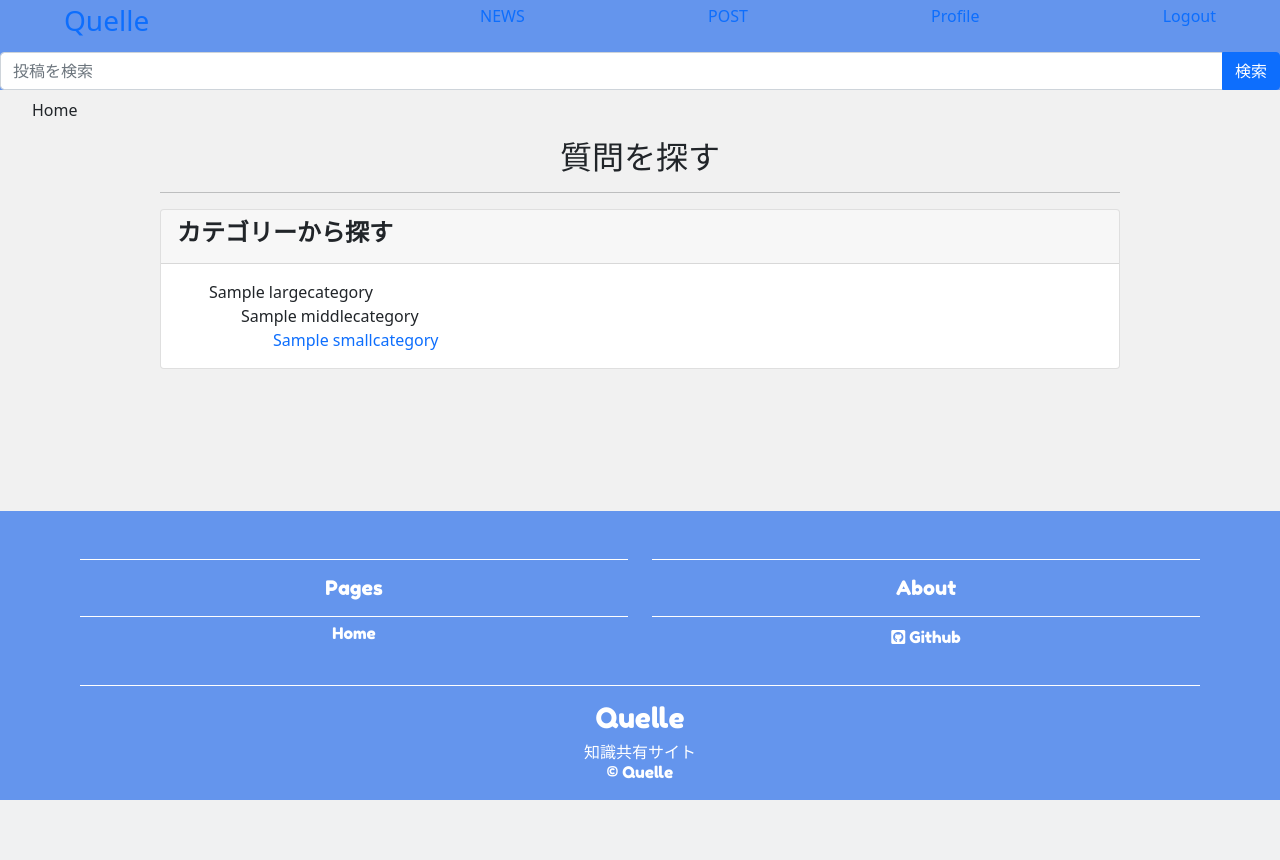
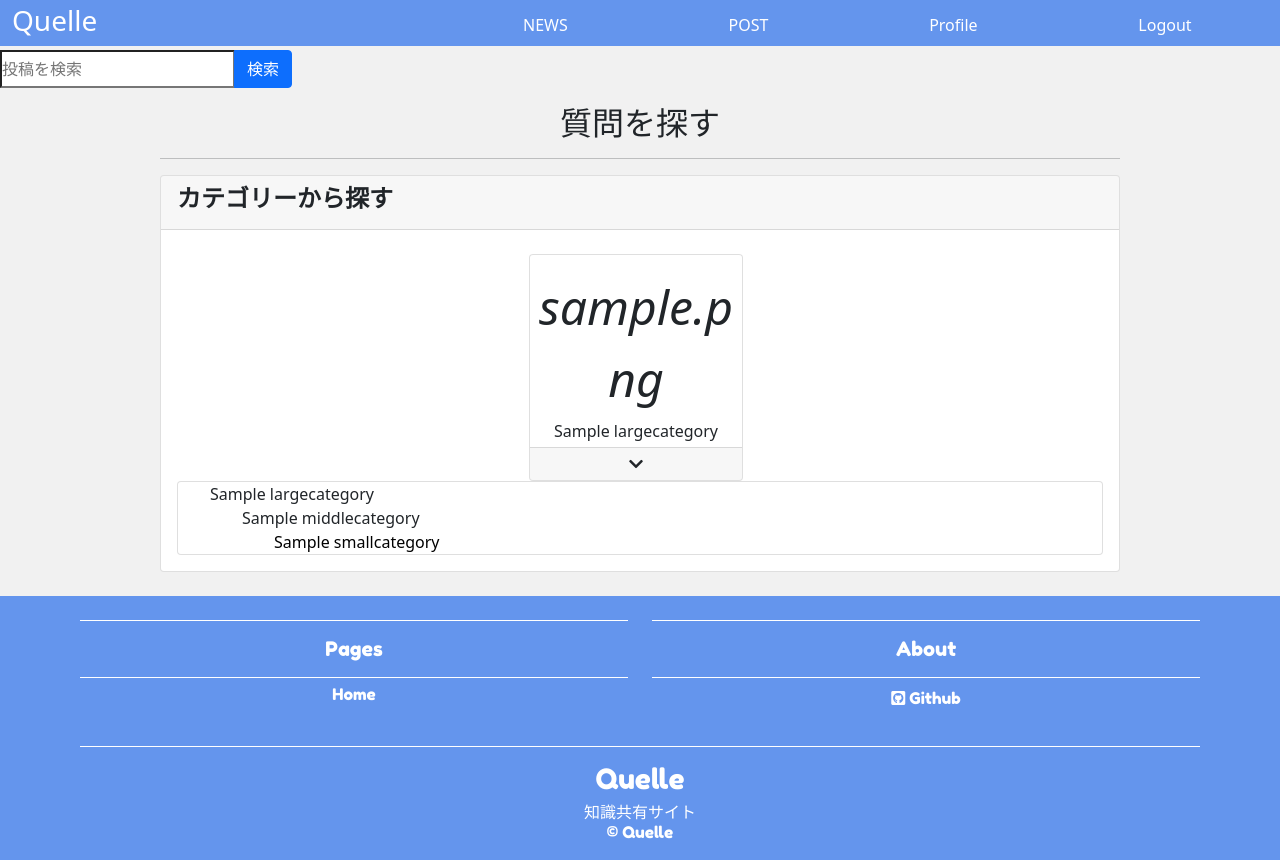
Before and after one commit to akihiro-hosoya/quelle, a Django app: page / in a window 1280 px wide. Before the commit the page ends 800 px from the top, so only its background shows below. Run offline with Django 3.2, Linux system fonts and the light colour scheme; a user stored in the database is signed in; tables that the repository leaves empty hold one stand-in row (values such as "Sample post"); some libraries are stand-ins or nearby versions.

Commit message:
デザイン修正

```diff
--- a/accounts/templates/accounts/login.html
+++ b/accounts/templates/accounts/login.html
@@ -1,10 +1,6 @@
 {% extends 'accounts/accounts_base.html' %}
 {% load widget_tweaks %}
 {% load static %}
-
-{% block bread %}
-{% endblock %}
-
 
 {% block content %}
     <div class="row">
--- a/accounts/templates/accounts/logout.html
+++ b/accounts/templates/accounts/logout.html
@@ -1,12 +1,6 @@
 {% extends 'accounts/accounts_base.html' %}
 
 {% load static %}
-
-{% block bread %}
-<li class="breadcrumb-item"><a href="/">Home</a></li>
-<li class="breadcrumb-item">ログアウト</li>
-{% endblock %}
-
 
 {% block content %}
     <div class="row">
--- a/accounts/templates/accounts/profile.html
+++ b/accounts/templates/accounts/profile.html
@@ -1,11 +1,6 @@
 {% extends 'accounts/accounts_base.html' %}
 {% load widget_tweaks %}
 {% load static %}
-
-{% block bread %}
-<li class="breadcrumb-item"><a href="/">Home</a></li>
-<li class="breadcrumb-item">プロフィール</li>
-{% endblock %}
 
 {% block content %}
 <div class="row">
--- a/accounts/templates/accounts/signup.html
+++ b/accounts/templates/accounts/signup.html
@@ -1,10 +1,6 @@
 {% extends 'accounts/accounts_base.html' %}
 {% load widget_tweaks %}
 {% load static %}
-
-{% block bread %}
-{% endblock %}
-
 
 {% block content %}
     <div class="row">
--- a/forum/static/css/style.css
+++ b/forum/static/css/style.css
@@ -17,13 +17,13 @@ main {
 
 dl, ol, ul {
     margin-top: 0;
-    margin-bottom: 0rem;
+    margin-bottom: 0;
     list-style: none;
 }
 
 a {
     text-decoration: none;
-    color: #;
+    color: #000;
     display: block;
 }
 
@@ -40,46 +40,40 @@ p {
     background: linear-gradient(transmiddle 70%, #dc143c 90%);
     font-weight: bold;
 }
+.all {
+    padding: auto;
+    width: 100%;
+}
+header, main, footer {
+    width: ;
+}
+
+header, footer {
+    background-color: #6495ed;
+}
 
 /* ---------- Navigation ---------- */
-header {
-    background-color: #6495ed;
+.nav-wrap {
+    margin: auto;
 }
-.nav-wrap {
-    display: grid;
-    grid-template-columns: 5% 30% 60% 5%;
-    grid-template-rows: 1fr 1fr;
+.nav-title h3 {
+    color: #fff;
 }
-.nav-title {
-    grid-column: 2;
-    grid-row: 1/3;
+.nav-item a {
+    color: #fff;
+    padding-left: 0.5em;
 }
-.nav-list {
-    grid-column: 3;
-    grid-row: 1;
+.search {
     display: flex;
-    justify-content: space-between;
-    margin-bottom: 0;
-}
-.nav-item {
-}
-.nav-search {
-    grid-column: 3;
-    grid-row: 2;
-    padding: ;
+    justify-content: end;
 }
 
-
-/* ---------- パンくずリスト ---------- */
-.bread {
-    margin-top: 0.5rem;
-    display: flex;
+/* Index */
+.dropdown-item a {
+    display: block;
 }
-.breadcrumb {
-    background-color: #fff;
-}
-.breadcrumb-item + .breadcrumb-item::before {
-    content: "\0bb"
+.dropdown-item:hover {
+    background-color: #f08080;
 }
 
 /* News */
@@ -129,7 +123,6 @@ header {
 .form-control:focus {
     box-shadow: none;
 }
-
 .account_card {
     width: 400px;
     border: 0;
@@ -138,76 +131,8 @@ header {
     margin-bottom: 1rem;
 }
 
-
-
-
-/* ---------- Search欄 ----------
-.fa-caret-right {
-    float: right;
-    margin-top: 0.3rem;
-}
-
-.dm_1st_sub {
-    color: #fff;
-}
-.dm_1st_sub:hover {
-    color: #00008b;
-}
-
-.dm_2nd {
-    position: absolute;
-    height: 230px;
-    width: 190px;
-    background: #EEE;
-    visibility: hidden;
-    }		    */
-/* .dm_2nd_sub {
-    position: relative;
-    } */
-/* .dm_2nd_sub:hover .dm_3rd {
-    visibility: visible;
-    }
-
-.dm_1st:hover .dm_2nd {
-    visibility: visible;
-    }
-
-.dm_3rd {
-    position: absolute;
-    top: 0;
-    left: 190px;
-    height: 230px;
-    width: 100%;
-    background: #EEE;
-    visibility: hidden;
-    } */
-/* .dm_3rd_sub {
-    position: relative;
-    } */
-
-/* .dm_4th {
-    position: absolute;
-    top: 0;
-    left: 190px;
-    height: 230px;
-    width: 120%;
-    background: #EEE;
-    visibility: hidden;
-    }
-.dm_3rd_sub:hover .dm_4th {
-    visibility: visible;
-    } */
-
-.dropdown-item a {
-    display: block;
-}
-.dropdown-item:hover {
-    background-color: #f08080;
-}
-
-
 /* ---------- カテゴリ検索欄 ---------- */
-/* .category-item {
+.category-item {
     text-align: center;
 }
 .card-img-top {
@@ -241,12 +166,12 @@ header {
 
 .c_dm_1:hover .c_dm_2 {
     visibility: visible;
-} */
+}
 
 /* .c_dm_2_sub {
     position: relative;
 } */
-/*
+
 .c_dm_3 {
     position: absolute;
     top: 0;
@@ -267,7 +192,7 @@ header {
 
 .category-icon-other:hover {
     text-decoration: none;
-} */
+}
 
 
 
--- a/forum/templates/forum/base.html
+++ b/forum/templates/forum/base.html
@@ -10,8 +10,7 @@
     <!-- Bootstrap CSS -->
     <link rel="stylesheet" href="https://stackpath.bootstrapcdn.com/bootstrap/5.0.0-alpha1/css/bootstrap.min.css"
         integrity="sha384-r4NyP46KrjDleawBgD5tp8Y7UzmLA05oM1iAEQ17CSuDqnUK2+k9luXQOfXJCJ4I" crossorigin="anonymous">
-    <link rel="stylesheet" href="https://use.fontawesome.com/releases/v5.1.0/css/all.css"
-        integrity="sha384-lKuwvrZot6UHsBSfcMvOkWwlCMgc0TaWr+30HWe3a4ltaBwTZhyTEggF5tJv8tbt" crossorigin="anonymous">
+        <link href="https://use.fontawesome.com/releases/v5.6.1/css/all.css" rel="stylesheet">
     <link href="https://fonts.googleapis.com/icon?family=Material+Icons" rel="stylesheet">
     <link rel="stylesheet" href="{% static 'css/style.css' %}" />
     <link href="https://fonts.googleapis.com/css?family=Fredoka+One&display=swap" rel="stylesheet">
@@ -20,15 +19,16 @@
 </head>
 
 <body>
+    <div class="all">
         <!-- ---------- Navigation ---------- -->
-    <header class="pt-1">
-        <div class="nav-wrap">
-            <div class="nav-title">
+        <header>
+            <div class="nav-wrap row pt-1">
+                <div class="nav-title col-12 col-md-4">
                     <a href="/">
                         <h3>Quelle</h3>
                     </a>
                 </div>
-            <ul class="nav-list">
+                <ul class="nav-list col-12 col-md-8 d-flex justify-content-around align-items-center">
                     {% if user.is_authenticated %}
                     <li class="nav-item">
                         <a href="{% url 'news_list' %}" class="">NEWS</a>
@@ -55,19 +55,13 @@
                     {% endif %}
                 </ul>
             </div>
-        <div>
-            <form method="get" action="{% url 'search' %}" class="input-group">
-                <input type="text" class="form-control" name="keyword" placeholder="投稿を検索">
+        </header>
+
+        <div class="search mt-1 col-12">
+            <form method="get" action="{% url 'search' %}" class="input-group right">
+                <input type="text" class="" name="keyword" placeholder="投稿を検索">
                 <button class="btn btn-primary" type="submit">検索</button>
             </form>
-        </div>
-    </header>
-
-    <div>
-        <ul class="bread">
-            {% block bread %}
-            {% endblock bread %}
-        </ul>
         </div>
 
         <main>
@@ -109,6 +103,7 @@
                 </div>
             </div>
         </footer>
+    </div>
 
     <!-- Optional JavaScript -->
     <!-- Popper.js first, then Bootstrap JS -->
--- a/forum/templates/forum/comment_form.html
+++ b/forum/templates/forum/comment_form.html
@@ -1,11 +1,6 @@
 {% extends 'forum/base.html' %}
 {% load static %}
 {% load widget_tweaks %}
-
-{% block bread %}
-<li class="breadcrumb-item"><a href="/">Home</a></li>
-{% endblock %}
-
 
 {% block content %}
     <div class="row">
--- a/forum/templates/forum/index.html
+++ b/forum/templates/forum/index.html
@@ -1,9 +1,5 @@
 {% extends 'forum/base.html' %}
 {% load static %}
-
-{% block bread %}
-<li class="active">Home</li>
-{% endblock %}
 
 {% block content %}
 <!-- ---------- 質問検索欄 ---------- -->
@@ -19,7 +15,46 @@
                 </div>
                 <div class="card-body">
                     <!-- カテゴリ一覧 -->
-                    <div>
+                    <div class="row no-gutters d-flex justify-content-around">
+                        {% for large in large_list %}
+                        <ul class="col-5 col-md-3 mr-2 mt-2">
+                            <li class="category-icon c_dm_1">
+                                <div class="card c_dm_1_sub">
+                                    <i class="card-img-top mt-3">{{large.icon}}</i>
+                                    <div class="card-body p-2">
+                                        <p class="card-text category-name1">{{ large.name }}</p>
+                                    </div>
+                                    <div class="card-footer d-flex justify-content-center">
+                                        <i class="fas fa-chevron-down"></i>
+                                    </div>
+                                </div>
+                                <ul class="flex-column c_dm_2">
+                                    {% for middle in middle_list %}
+                                    {% if middle.large.id == large.id %}
+                                    <li class="c_dm_2_sub">
+                                        <button class="dropdown-item">
+                                            <span>{{ middle.name }}</span><i class="fas fa-caret-right"></i>
+                                        </button>
+                                        <ul class="flex-column c_dm_3">
+                                            {% for small in small_list %}
+                                            {% if small.middle.id == middle.id %}
+                                            <li class="dropdown-item">
+                                                <a href="{% url 'category' large.name middle.name small.name %}">
+                                                    {{ small.name }}
+                                                </a>
+                                            </li>
+                                            {% endif %}
+                                            {% endfor %}
+                                        </ul>
+                                    </li>
+                                    {% endif %}
+                                    {% endfor %}
+                                </ul>
+                            </li>
+                        </ul>
+                        {% endfor %}
+                    </div>
+                    <div class="card">
                         {% for large in large_list %}
                         <ul>
                             <li>
--- a/forum/templates/forum/news_detail.html
+++ b/forum/templates/forum/news_detail.html
@@ -1,11 +1,5 @@
 {% extends 'forum/base.html' %}
 {% load static %}
-
-{% block bread %}
-<li class="breadcrumb-item"><a href="/">Home</a></li>
-<li class="breadcrumb-item"><a href="{% url 'news_list' %}">NEWS</a></li>
-<li class="breadcrumb-item active">{{ news_data.title|truncatechars:10 }}</li>
-{% endblock %}
 
 {% block content %}
     <div class="row">
--- a/forum/templates/forum/news_list.html
+++ b/forum/templates/forum/news_list.html
@@ -1,10 +1,5 @@
 {% extends 'forum/base.html' %}
 {% load static %}
-
-{% block bread %}
-<li class="breadcrumb-item"><a href="/">Home</a></li>
-<li class="breadcrumb-item">NEWS</li>
-{% endblock %}
 
 {% block content %}
 <div class="row">
--- a/forum/templates/forum/post_form.html
+++ b/forum/templates/forum/post_form.html
@@ -1,12 +1,6 @@
 {% extends 'forum/base.html' %}
 {% load static %}
 {% load widget_tweaks %}
-
-{% block bread %}
-<li class="breadcrumb-item"><a href="/">Home</a></li>
-<li class="breadcrumb-item active">投稿する</li>
-{% endblock %}
-
 
 {% block content %}
     <div class="row">
--- a/forum/templates/forum/post_list.html
+++ b/forum/templates/forum/post_list.html
@@ -1,10 +1,5 @@
 {% extends 'forum/base.html' %}
 {% load static %}
-
-{% block bread %}
-<li class="breadcrumb-item"><a href="/">Home</a></li>
-<li class="breadcrumb-item active">投稿一覧</li>
-{% endblock %}
 
 {% block content %}
 <div class="row">
--- a/forum/templates/forum/previous_post.html
+++ b/forum/templates/forum/previous_post.html
@@ -1,10 +1,5 @@
 {% extends 'forum/base.html' %}
 {% load static %}
-
-{% block bread %}
-<li class="breadcrumb-item"><a href="/">Home</a></li>
-<li class="breadcrumb-item active">post_list</li>
-{% endblock %}
 
 {% block content %}
 <div class="row">
--- a/forum/templates/forum/result.html
+++ b/forum/templates/forum/result.html
@@ -1,10 +1,5 @@
 {% extends 'forum/base.html' %}
 {% load static %}
-
-{% block bread %}
-<li class="breadcrumb-item"><a href="/">Home</a></li>
-<li class="breadcrumb-item active">「{{ keyword }}」の検索結果</li>
-{% endblock %}
 
 {% block content %}
 <div class="row">
```
Also changed, not shown: accounts/templates/accounts/accounts_base.html (+0 -7 lines), accounts/templates/accounts/profile_edit.html (+0 -11 lines), forum/templates/forum/post_detail.html (+11 -9 lines). Lines whose indentation alone changed are shown as unchanged.
